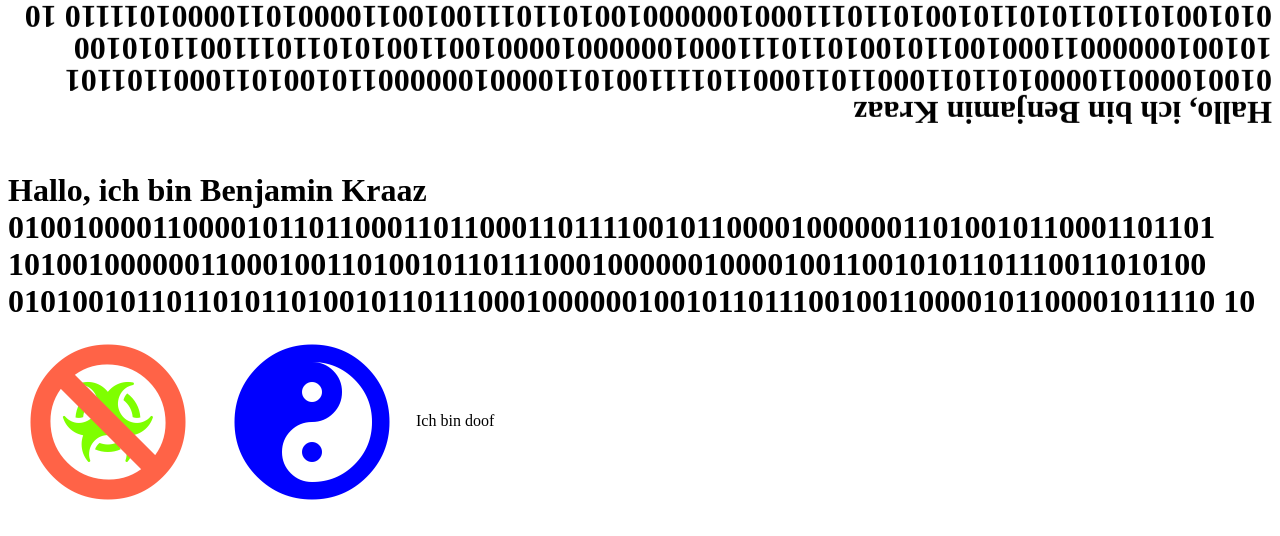
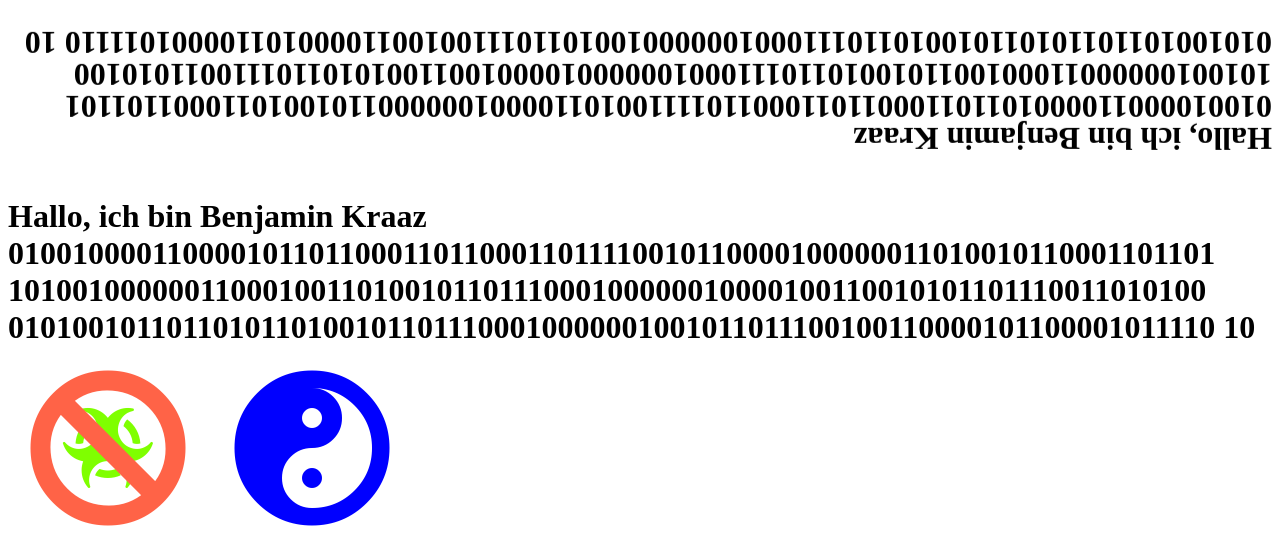
Before and after one commit to benjamin671/fontawesome, a plain HTML site: page index.html in a window 1280 px wide. Shown: the part 586-1122 px from the top of the page. Before the commit the page ends 1096 px from the top, so only its background shows below. Drawn offline with Linux system fonts and the light colour scheme.

Commit message:
Update index.html

```diff
--- a/index.html
+++ b/index.html
@@ -10,6 +10,8 @@ body {
 </style>
 </head>
 <body>
+    Ich bin doof.
+
 <h1>
 <i class="fab fa-google fa-5x"></i>
 </h1>
@@ -37,5 +39,5 @@ body {
 <i class="fas fa-yin-yang fa-stack-2x fa-spin" style="color:blue"></i>
 </span>
 
-  Ich bin doof
+
 </body>
```
